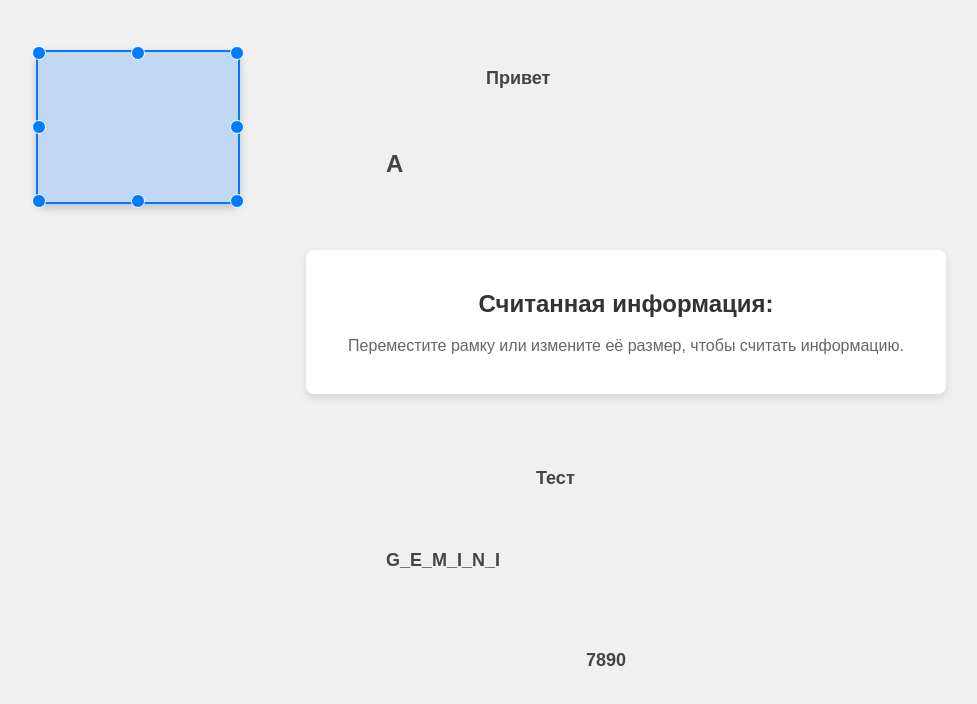
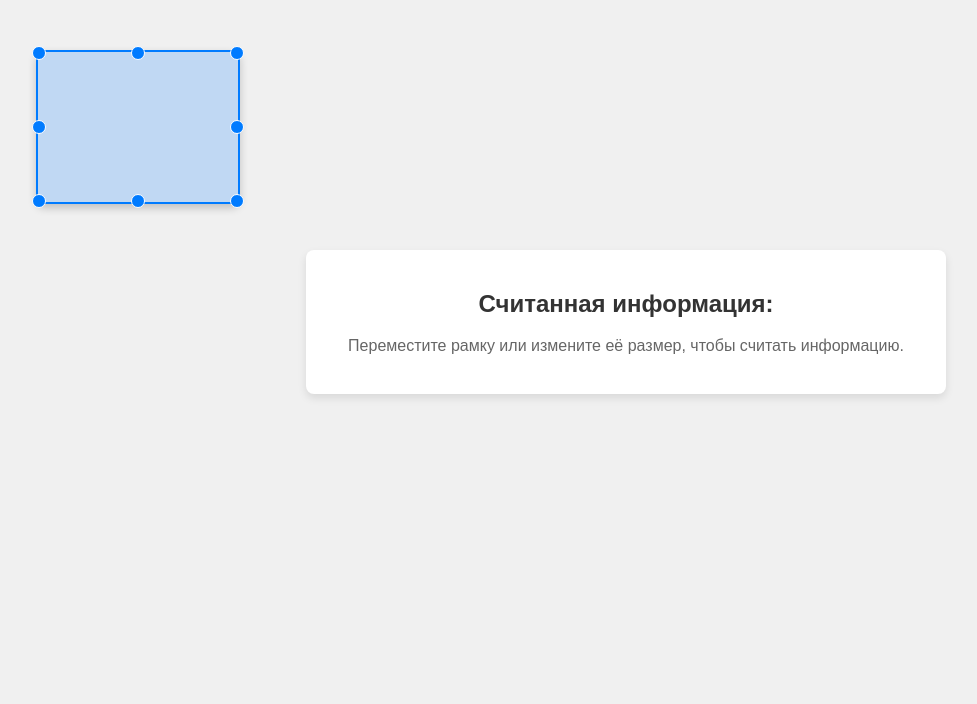
Before and after one commit to IgorEfimof/OSR, a plain HTML site: page index.html in a window 1280 px wide. Shown: the whole page, without its empty margins (14-991 px from the left). Drawn offline with Linux system fonts and the light colour scheme.

Commit message:
Update index.html

```diff
--- a/index.html
+++ b/index.html
@@ -18,20 +18,9 @@
         <div class="resizer right-middle" data-direction="e"></div>
     </div>
 
-    <div class="content-area">
-        <p class="scannable-text" style="top: 50px; left: 500px;">Привет</p>
-        <div class="scannable-text" style="top: 150px; left: 400px; font-size: 24px;">А</div>
-        <span class="scannable-text" style="top: 250px; left: 650px;">123</span>
-        <h3 class="scannable-text" style="top: 350px; left: 450px;">Кот</h3>
-        <p class="scannable-text" style="top: 450px; left: 550px;">Тест</p>
-        <span class="scannable-text" style="top: 550px; left: 400px;">G_E_M_I_N_I</span>
-        <div class="scannable-text" style="top: 650px; left: 600px;">7890</div>
-    </div>
-
-
     <div id="info-output-block" class="info-block">
         <h2>Считанная информация:</h2>
-        <p id="output-content">Переместите рамку или измените её размер, чтобы считать информацию.</p>
+        <p id="output-content">Рамка готова к перемещению.</p>
     </div>
 
     <script src="script.js"></script>
```
